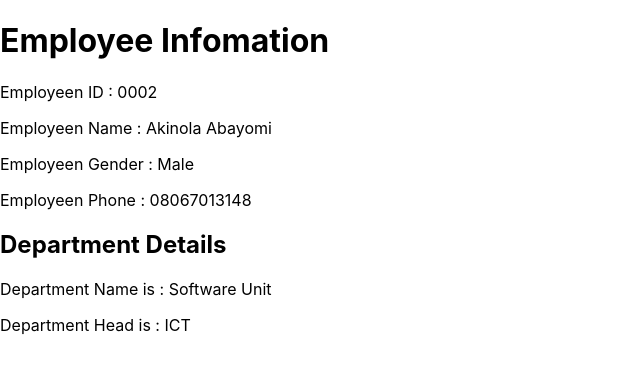
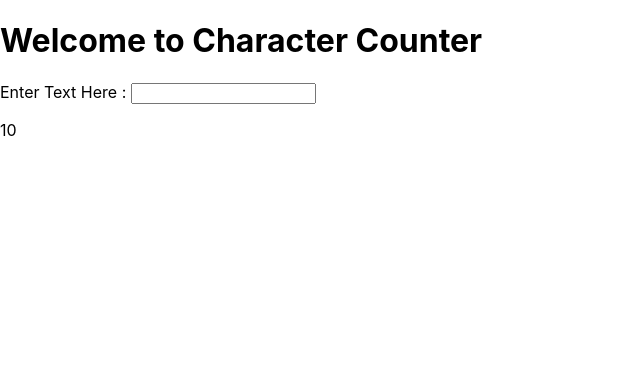
Before and after one commit to apostleyemi/Myreact, a React (Create React App) app: page / in a window 1280 px wide. Shown: the top 370 px of the page, without its empty margins (0-640 px from the left). Built offline with nearby package versions, Linux system fonts and the light colour scheme.

Commit message:
how to use state

```diff
--- a/src/index.js
+++ b/src/index.js
@@ -3,82 +3,68 @@
 import './index.css';
 
 
-/*  class tutorial */
-class Employee extends React.Component{
+class CountCharacters extends React.Component{
+ constructor(props)
+ {
+   super(props);
+   this.state={
+     message:'',
+     counter:10
+   };
+ }
+ onMessageChange(text)
+ {
+     this.setState({
+         message:'message has  '+ text.length+ '  number of characters',
 
+       });
+ }
 render()
 {
    return <div>
-        <h1>Employee Infomation</h1>
-        <p>Employeen ID : {this.props.Id}</p>
-        <p>Employeen Name : {this.props.Name}</p>
-        <p>Employeen Gender : {this.props.Gender}</p>
-        <p>Employeen Phone : {this.props.Phone}</p>
 
-<Department deptName={this.props.deptName} deptHead={this.props.deptHead}></Department>
+     <h1>Welcome to Character Counter </h1>
+
+     <p>
+       <label>Enter Text Here : <input type="text" onChange={
+         e=>this.onMessageChange(e.target.value)
+       } ></input></label>
+     </p>
+     <p>
+       <label>{this.state.message}</label>
+     </p>
+     <p>
+       <label>{this.state.counter}</label>
+     </p>
    </div>
-  }
 }
 
 
-class Department extends React.Component{
+
+}
+class Employee extends React.Component{
+  state={counter:0};
+    addEmployee=()=>{
+      this.setState({counter:this.state.counter+1})
+     /*  this.counter=this.counter+1; */
+        /*  alert("Praise God Employee Exists");
+         alert("you have clicked "+this.counter+"times"); */
+    }
+
  render(){
-
         return <div>
-    <h2> Department Details</h2>
+           <h1>Manage Employee</h1>
            <p>
-      <label> Department Name is : {this.props.deptName}</label>
+             <button onClick={this.addEmployee}  >Add Employee</button>
            </p>
            <p>
-      <label> Department Head is : {this.props.deptHead}</label>
+             <label>Employee button in clicked<b>{this.state.counter}</b> times</label>
            </p>
+
         </div>
+      }
 
 }
 
-
-}
-
-
-  const element=<Employee Id="0002" Name="Akinola Abayomi" Gender="Male" Phone="08067013148" deptName="Software Unit" deptHead="ICT"></Employee>
-
-
+const element=<CountCharacters></CountCharacters>
 ReactDOM.render(element,document.getElementById("root"));
-
-
-/*
-var  DisplayEmployeeInfo=(employee)=>
-{ return <div>
-  <h1>Employee Information</h1>
-      <p>
-      <label>  Employee ID: <b>{employee.Id}</b></label>
-      </p>
-
-      <p>
-      <label>  Employee Name: <b>{employee.Name}</b></label>
-      </p>
-
-        <p>
-        <label>  Employee Gender: <b>{employee.gender}</b></label>
-        </p>
-
-        <p>
-        <label>  Employee Phone: <b>{employee.Phone}</b></label>
-        </p>
-        <Department deptName={employee.deptName} headName={employee.headName}></Department>
-       </div>;
-
-
-}
-
-const Department=(deptInfo)=>{
-  return <div><p>Dept Name is: <b>{deptInfo.deptName}</b></p>
-  <p>Dept Head is: <b>{deptInfo.headName}</b></p>
-
-  </div>
-}
-const element=<DisplayEmployeeInfo Id="0001" Name="Joy Apata" gender="Male" Phone="08067013148" deptName="Software Unit"
- headName="ICT"></DisplayEmployeeInfo>
-
-ReactDOM.render(element,document.getElementById("root"));
- */
```
Lines whose indentation alone changed are shown as unchanged.
